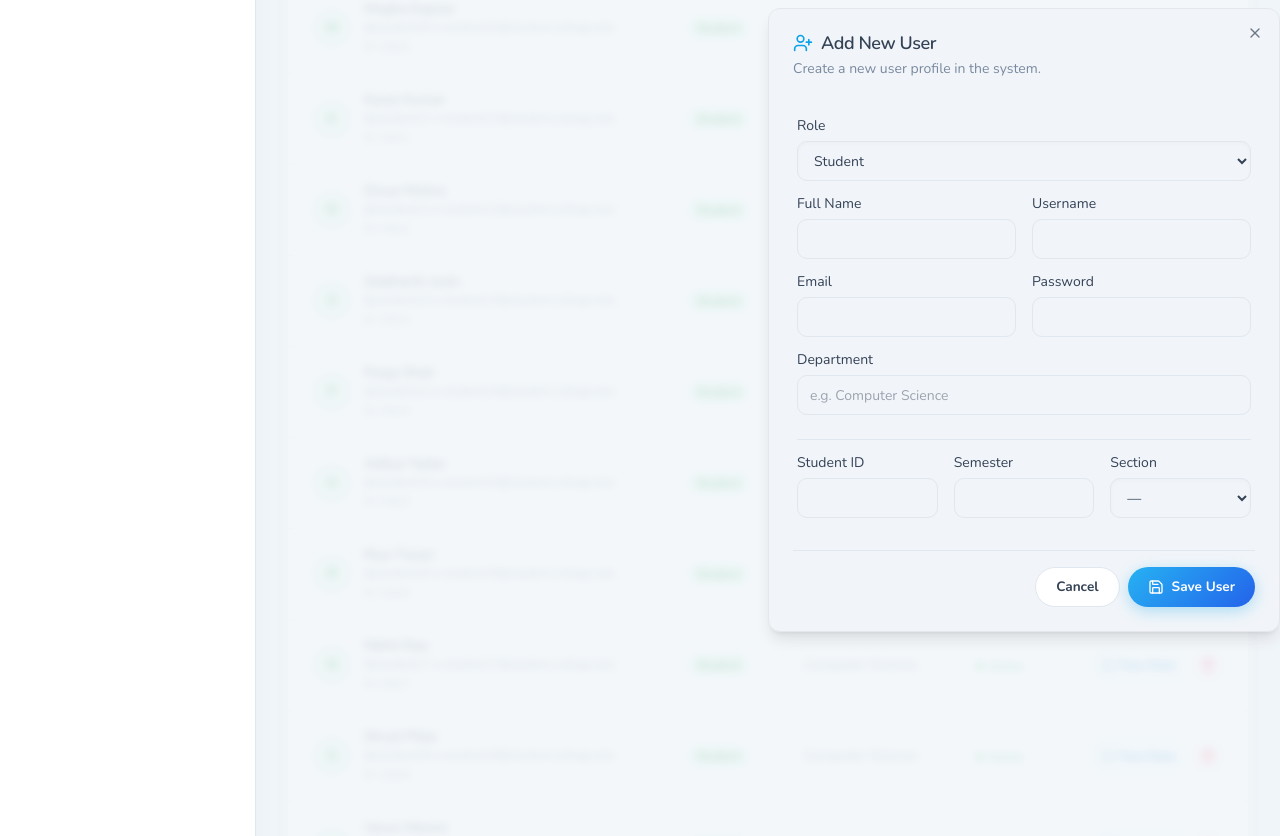
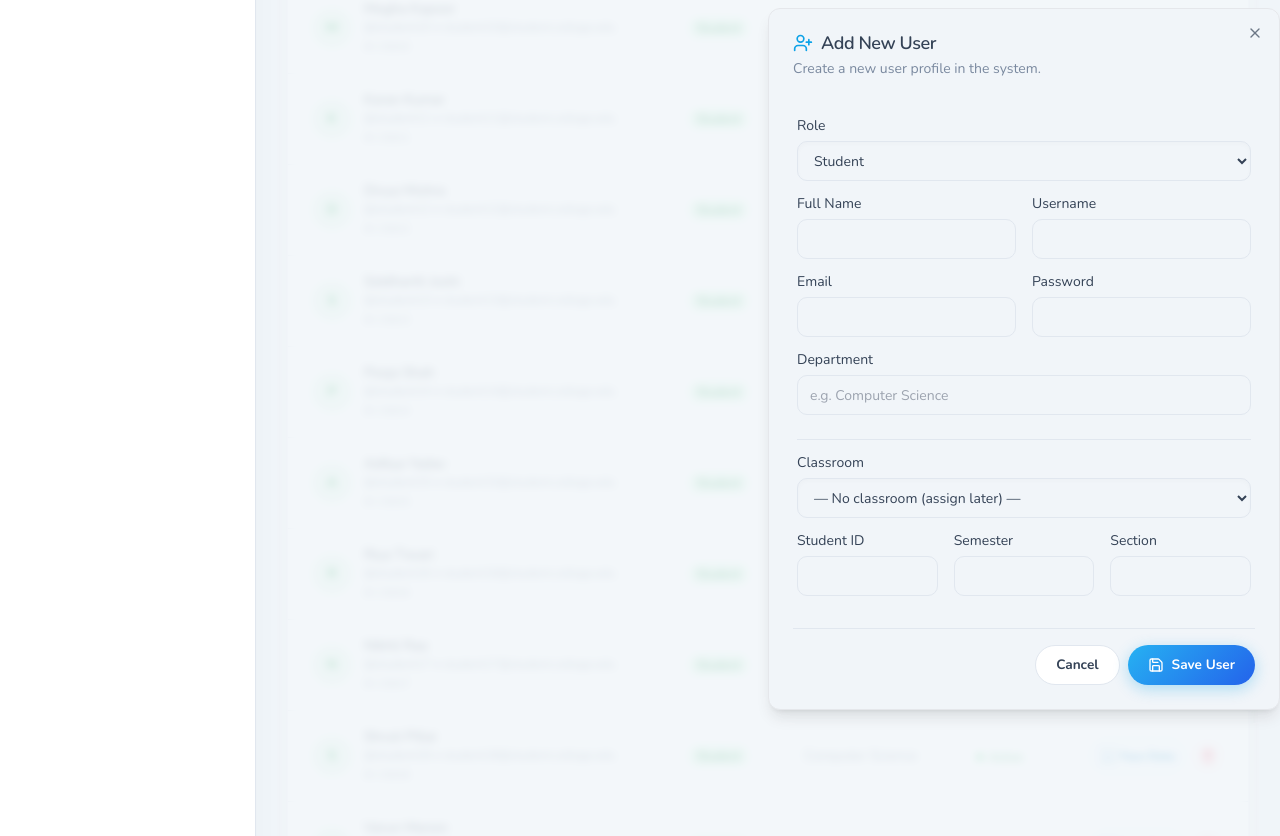
Before and after one commit to Chan-electro/face-recognition-ai-attendance-system, a Flask app: page /admin/users in a window 1280 px wide, after a click on "Add New User". Shown: the part 1292-2128 px from the top of the page. Run offline with Flask 3, Linux system fonts and the light colour scheme; the visitor is signed in with stand-in values (Sample User, id 1); data comes from the database, SQL or seed files in the repository; some libraries are stand-ins or nearby versions.

Commit message:
feat(admin): add classroom dropdown to add-user modal
Students can be assigned to a classroom at creation time;
choosing a classroom auto-fills semester and section fields.

Co-Authored-By: Claude Sonnet 4.6 <noreply@anthropic.com>

```diff
--- a/templates/admin/manage_users.html
+++ b/templates/admin/manage_users.html
@@ -206,7 +206,20 @@
                         placeholder="e.g. Computer Science" name="department">
                 </div>
 
-                <div id="studentFields" class="grid grid-cols-3 gap-4 pt-4 border-t border-border mt-2">
+                <div id="studentFields" class="flex flex-col gap-4 pt-4 border-t border-border mt-2">
+                    <div class="grid gap-2">
+                        <label class="text-sm font-medium leading-none">Classroom</label>
+                        <select id="classroomSelect" name="classroom_id" onchange="autoFillClassroom(this)"
+                            class="flex h-10 w-full rounded-md border border-input bg-background px-3 py-2 text-sm ring-offset-background focus-visible:outline-none focus-visible:ring-2 focus-visible:ring-ring">
+                            <option value="">— No classroom (assign later) —</option>
+                            {% for cls in classrooms %}
+                            <option value="{{ cls.id }}" data-semester="{{ cls.semester }}" data-section="{{ cls.section }}">
+                                {{ cls.name }} (Sem {{ cls.semester }}, Sec {{ cls.section }})
+                            </option>
+                            {% endfor %}
+                        </select>
+                    </div>
+                    <div class="grid grid-cols-3 gap-4">
                         <div class="grid gap-2">
                             <label class="text-sm font-medium leading-none">Student ID</label>
                             <input type="text"
@@ -215,21 +228,16 @@
                         </div>
                         <div class="grid gap-2">
                             <label class="text-sm font-medium leading-none">Semester</label>
-                        <input type="number"
+                            <input type="number" id="semesterInput"
                                 class="flex h-10 w-full rounded-md border border-input bg-background px-3 py-2 text-sm ring-offset-background focus-visible:outline-none focus-visible:ring-2 focus-visible:ring-ring"
                                 name="semester" min="1" max="10">
                         </div>
                         <div class="grid gap-2">
                             <label class="text-sm font-medium leading-none">Section</label>
-                        <select
+                            <input type="text" id="sectionInput" maxlength="5"
                                 class="flex h-10 w-full rounded-md border border-input bg-background px-3 py-2 text-sm ring-offset-background focus-visible:outline-none focus-visible:ring-2 focus-visible:ring-ring"
                                 name="section">
-                            <option value="">—</option>
-                            <option value="A">A</option>
-                            <option value="B">B</option>
-                            <option value="C">C</option>
-                            <option value="D">D</option>
-                        </select>
+                        </div>
                     </div>
                 </div>
             </div>
@@ -252,11 +260,15 @@
     function toggleStudentFields() {
         const role = document.getElementById('roleSelect').value;
         const studentFields = document.getElementById('studentFields');
-        if (role === 'STUDENT') {
-            studentFields.style.display = 'grid';
-        } else {
-            studentFields.style.display = 'none';
+        studentFields.style.display = role === 'STUDENT' ? 'flex' : 'none';
     }
+
+    function autoFillClassroom(select) {
+        const opt = select.options[select.selectedIndex];
+        const sem = opt.dataset.semester;
+        const sec = opt.dataset.section;
+        if (sem) document.getElementById('semesterInput').value = sem;
+        if (sec) document.getElementById('sectionInput').value = sec;
     }
 
     // AJAX form submission for better error visibility
```
Lines whose indentation alone changed are shown as unchanged.
